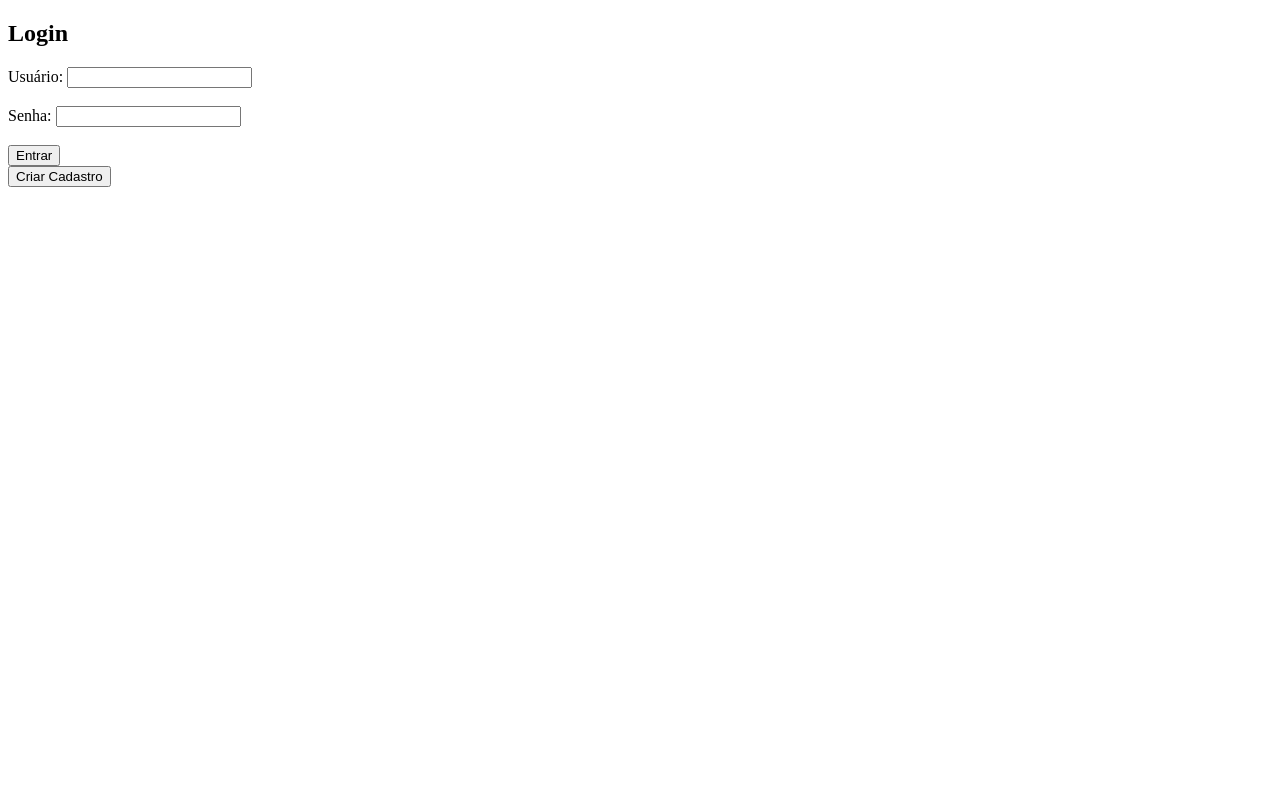
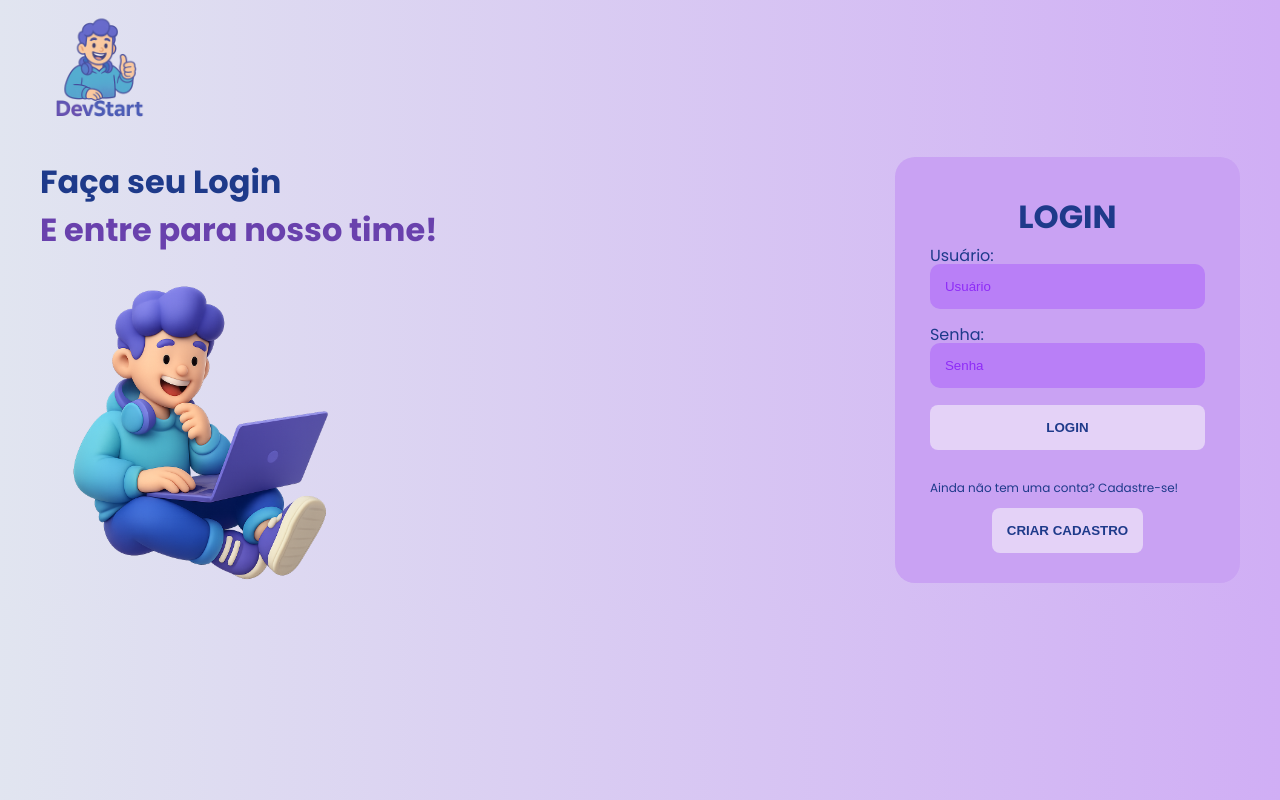
Before and after one commit to caiocrv/educacaoDigital, a Flask app: page /login in a window 1280 px wide. Run offline with Flask 3, Linux system fonts and the light colour scheme.

Commit message:
Landing login e Cadastro prontos

```diff
--- /dev/null
+++ b/plataformaEducacaoDigital/static/login.css
@@ -0,0 +1,86 @@
+@import url('https://fonts.googleapis.com/css2?family=Poppins:ital,wght@0,100;0,200;0,300;0,400;0,500;0,600;0,700;0,800;0,900;1,100;1,200;1,300;1,400;1,500;1,600;1,700;1,800;1,900&family=Roboto:ital,wght@0,100..900;1,100..900&display=swap');
+
+header{
+    display: flex;
+    flex-direction: row;
+    justify-content: space-between;
+}
+
+body{
+    background:linear-gradient(to right, #e1e5f0, #d0aef5);
+    color: #1e3a8a;
+    max-width: 1200px;
+    margin: 0 auto;
+    padding: 10px;
+    font-family: "Poppins", sans-serif;
+}
+
+.main-login{
+    display: flex;
+    justify-content: center;
+    align-items: center;
+    justify-content: space-between;
+}
+
+.left-login{
+    display: flex;
+    justify-content: center;
+    align-items:center;
+    flex-direction: column;
+}
+
+
+.right-login{
+    display: flex;
+    justify-content: center;
+    align-items: center;
+}
+
+.card-login{
+    width: 100%;
+    display: flex;
+    justify-content: center;
+    align-items: center;
+    flex-direction: column;
+    padding: 30px 35px;
+    background: #c9a2f3;
+    border-radius: 20px;
+    margin-top: 10px;
+    line-height: 17px;
+}
+
+input{
+    width: 100%;
+    border: none;
+    padding: 15px;
+    border-radius: 10px;
+    background: #b97ff7;
+    outline: none;
+    box-sizing: border-box;
+}
+
+input::placeholder{
+    color: #8e2cf7;
+}
+
+button{
+    width: 100%;
+    padding: 15px;
+    border: none;
+    border-radius: 8px;
+    outline: none;
+    text-transform: uppercase;
+    cursor: pointer;
+    box-sizing: border-box;
+    color: #1e3a8a;
+    font-weight: bold;
+    background-color: #e4d2f7;
+}
+
+p{
+    font-size: 12px;
+}
+
+span{
+        color: #6941ad;
+    }
--- a/plataformaEducacaoDigital/templates/landingPage.html
+++ b/plataformaEducacaoDigital/templates/landingPage.html
@@ -9,7 +9,7 @@
 <body>
   <header>
     <div id="title">
-      <img src="{{ url_for('static', filename='logo.png') }}" alt="logo" width="100" height="100">
+      <img src="{{ url_for('static', filename='logo.png') }}" alt="logo" width="120" height="120">
     </div>
 
     <ul>
@@ -30,8 +30,5 @@
       <img src="{{ url_for('static', filename='icon-landingPage.png') }}" alt="personagem do site" width="400" height="400">
     </article>
   </main>
-
-  <footer>
-  </footer>
 </body>
 </html>
--- a/plataformaEducacaoDigital/templates/login.html
+++ b/plataformaEducacaoDigital/templates/login.html
@@ -3,23 +3,40 @@
 <head>
     <meta charset="UTF-8">
     <meta name="viewport" content="width=device-width, initial-scale=1.0">
-    <title>Home</title>
+    <title>Login</title>
+    <link rel="stylesheet" href="{{ url_for('static', filename='login.css') }}">
+
 </head>
 <body>
-    <h2>Login</h2>
-
+  <header>
+    <div id="title">
+      <img src="{{ url_for('static', filename='logo.png') }}" class="image-login" alt="logo" width="120" height="120">
+    </div>
+  </header>
+    <div class= "main-login">
+      <div class= "leftLogin">
+        <h1>Faça seu Login <br> <span> E entre para nosso time!</span></h1>
+        <img src="{{ url_for('static', filename='icon-landingPage.png') }}" alt="personagem do site" width="310" height="310">
+      </div>
+      <div class= "right-login">
+        <div class="card-login">
+          <h1>LOGIN</h1>
           <form action="/login" method="post">
             <label for="username">Usuário:</label>
-        <input type="text" id="username" name="username" required>
+            <input type="text" id="username" name="username" placeholder="Usuário" required>
 
             <br><br>
 
             <label for="password">Senha:</label>
-        <input type="password" id="password" name="password" required>
+            <input type="password" id="password" name="password" placeholder="Senha" required>
 
             <br><br>
 
-        <button type="submit">Entrar</button>
+            <button type="submit">Login</button>
+
+            <br><br>
+
+            <p>Ainda não tem uma conta? Cadastre-se!</p>
           </form>
           <a href="/register">
             <button>
@@ -40,5 +57,8 @@
                 }
             }
           </script>
+        </div>
+      </div>
+  </div>
 </body>
 </html>
```
Also changed, not shown: plataformaEducacaoDigital/static/register.css (added, +81 -0 lines), plataformaEducacaoDigital/static/style.css (+18 -3 lines), plataformaEducacaoDigital/templates/register.html (+20 -5 lines). Lines whose indentation alone changed are shown as unchanged.
